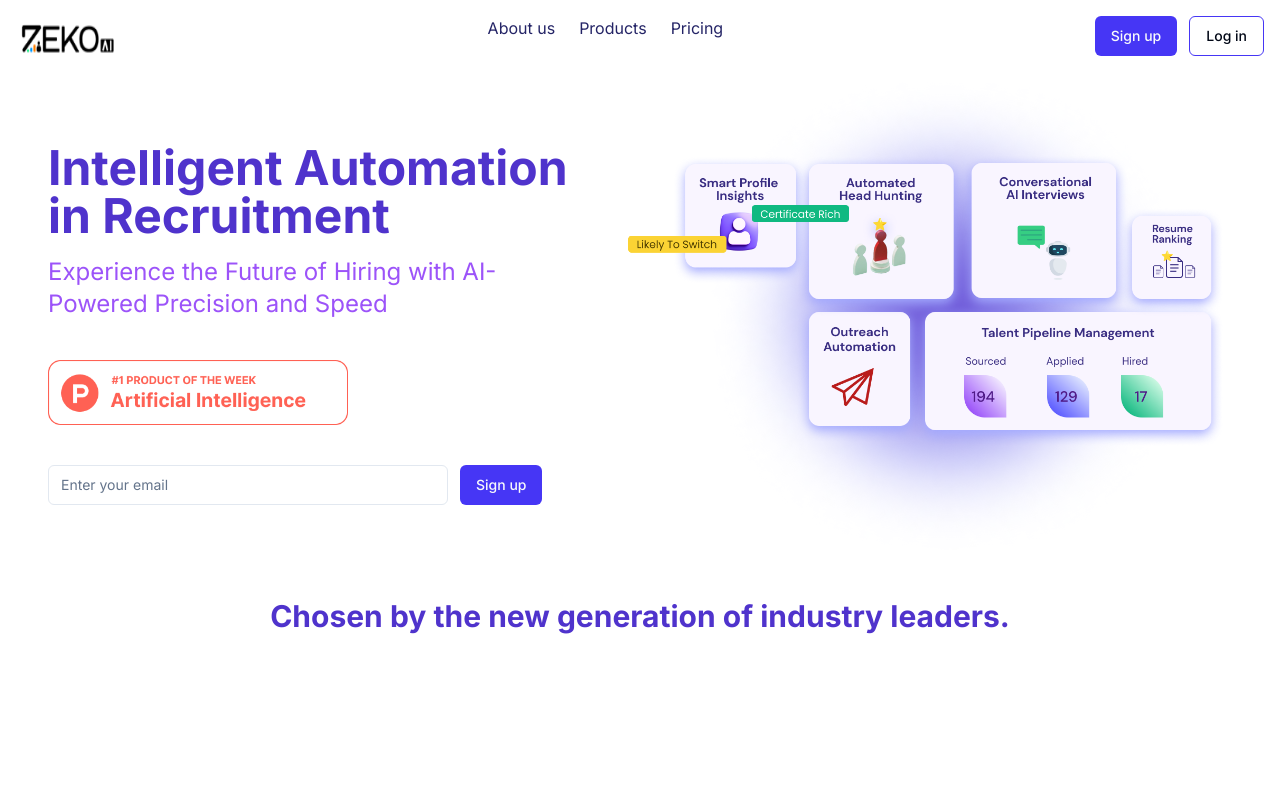
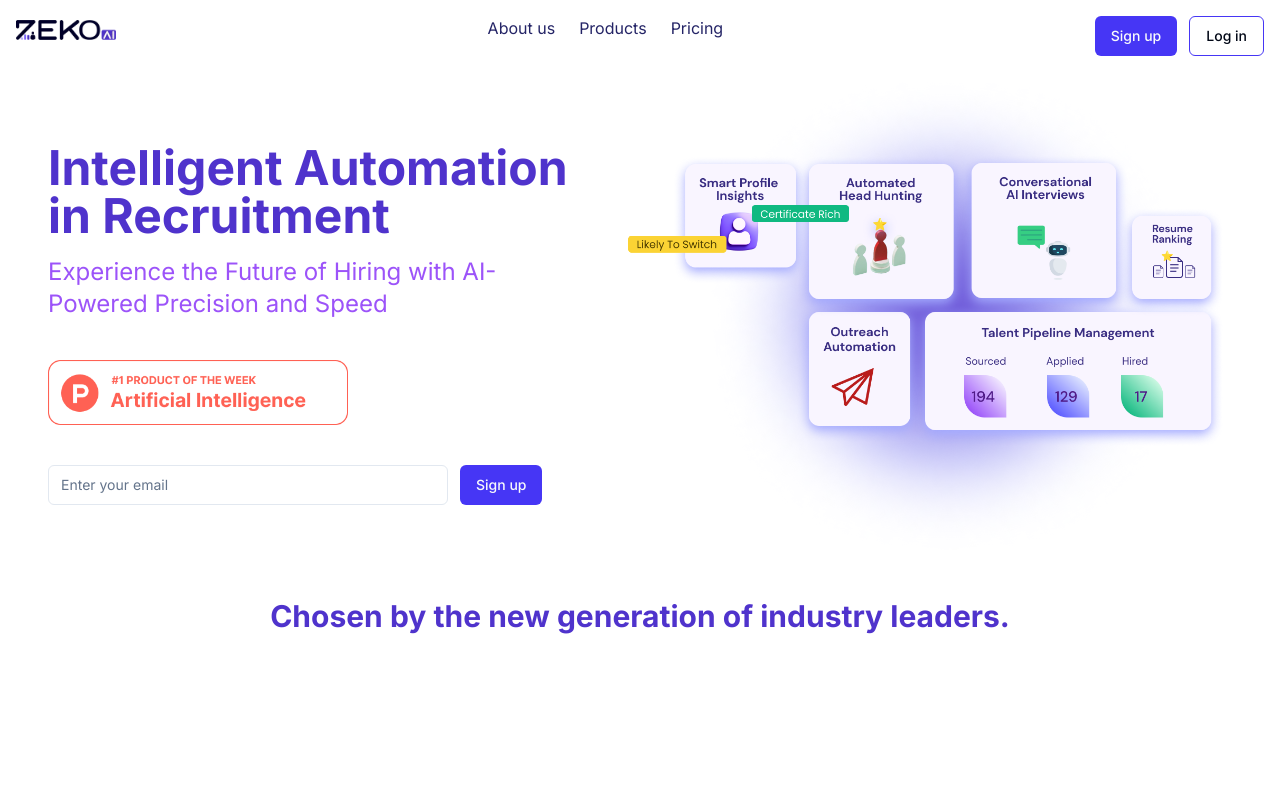
Before and after one commit to kesh-007/zeko.ai, a Next.js app: page / in a window 1280 px wide. Shown: the top 800 px of the page. Built offline with nearby package versions, Linux system fonts and the light colour scheme.

Commit message:
webp file added

```diff
--- a/src/components/NavBar.tsx
+++ b/src/components/NavBar.tsx
@@ -6,8 +6,8 @@ import Link from 'next/link'
 
 const NavBar = () => {
   return (
-    <div className='flex justify-between p-4'>
-        <Image src={"/image.png"} alt="logo" height={50}width={100}/>
+    <div className='flex justify-between p-4 '>
+        <Image src={"/image.webp"} alt="logo" height={10} width={100} className='h-5 mt-1'/>
         <div className='flex gap-6 text-[#242466] max-md:hidden'>
             <Link href={"#"}>About us</Link>
             <Link href={"#"}>Products</Link>
```
Also changed, not shown: public/image.webp (added).
